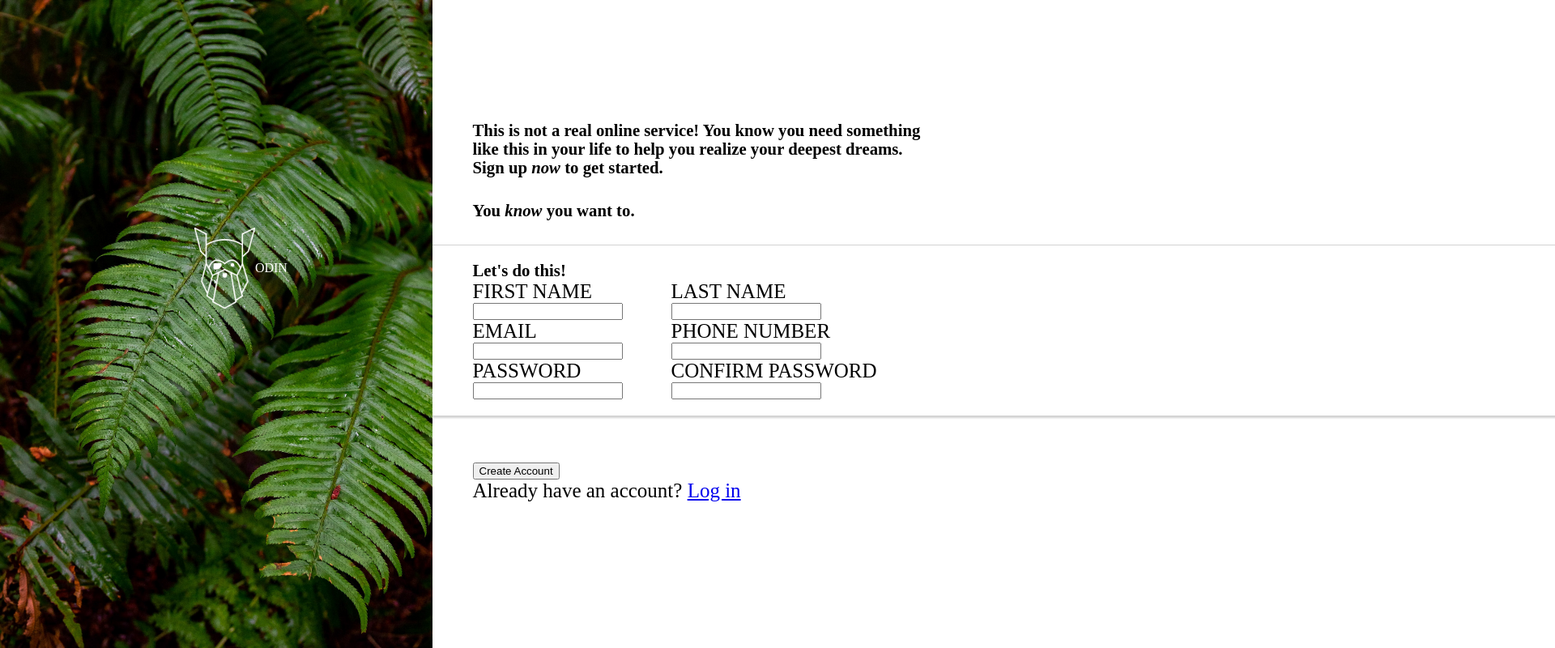
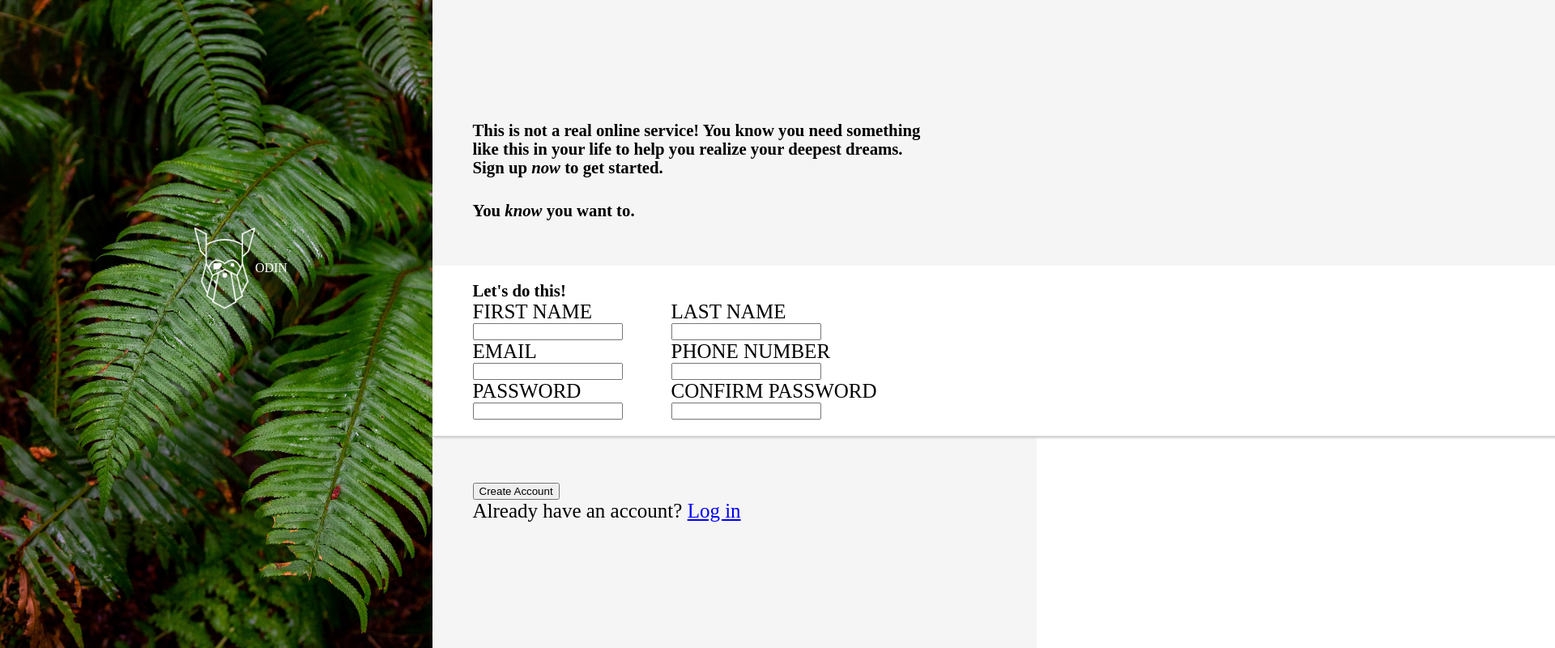
Before and after one commit to yerrapragada011/sign-up-form, a plain HTML site: page index.html in a window 1280 px wide. Shown: the top 800 px of the page at 81% size, 1920 px wide, since content can reach past the window. Drawn offline with Linux system fonts and the light colour scheme.

Commit message:
Change background color for right section

```diff
--- a/style.css
+++ b/style.css
@@ -4,6 +4,7 @@
 
 .content {
   display: flex;
+  background-color: whitesmoke;
 }
 
 input,
@@ -39,19 +40,22 @@ img {
 }
 
 .content-one {
-  margin: 150px 100px auto 50px;
+  padding: 150px 50px 25px;
+  background-color: whitesmoke;
+  margin-right: -10000px;
 }
 
 .content-two {
   padding: 0px 50px;
-  border-top: 1px solid lightgray;
+  border-top: 1px solid rgb(211, 211, 211, 0.2);
   margin-right: -1000px;
   border-bottom: 1px solid lightgray;
-  box-shadow: 0px 2px 2px lightgray;
+  box-shadow: 2px 2px 2px lightgray;
+  background-color: white;
 }
 
 .content-three {
-  margin: 50px;
+  padding: 50px 50px 25px;
 }
 
 .content-form {
```
